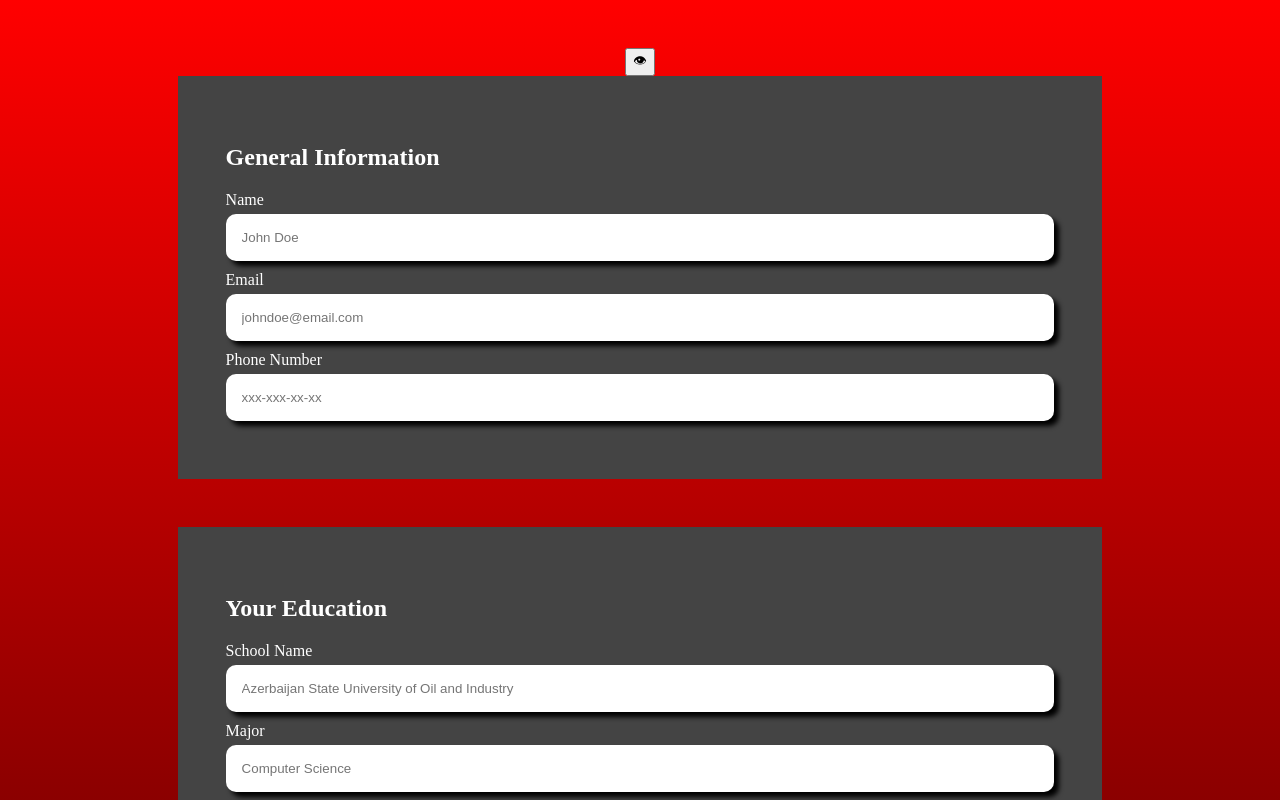
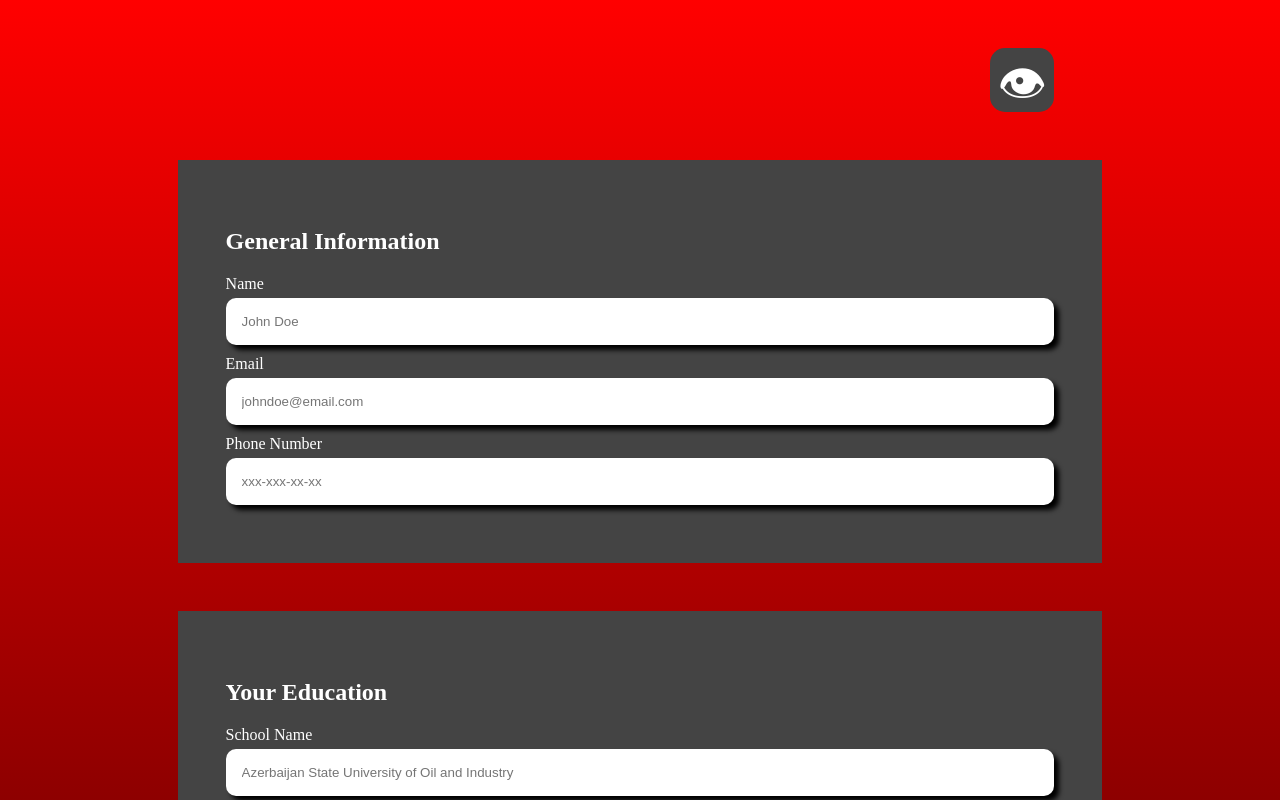
Before and after one commit to ValienteRitter/CV-generator-application, a React (Vite) app: page / in a window 1280 px wide. Shown: the top 800 px of the page. Built offline with nearby package versions, Linux system fonts and the light colour scheme.

Commit message:
Style: Style preview button

```diff
--- a/src/styles/form.css
+++ b/src/styles/form.css
@@ -8,11 +8,34 @@ body {
     justify-content: center;
     align-items: center;
     padding: 2.5rem;
+    gap: 3rem;
+}
+
+.preview-button {
+    width: 70%;
+    display: flex;
+    justify-content: flex-end;
+    /* margin-bottom: 3rem; */
+}
+
+.preview-button > button {
+    border: none;
+    border-radius: 15px;
+    width: 4rem;
+    height: 4rem;
+    font-size: xxx-large;
+    text-align: center;
+    color: white;
+    background-color: #444444;
+}
+
+.preview-button > button:hover {
+    background-color: grey;
 }
 
 .form {
     background-color: #444444;
-    margin-bottom: 3rem;
+    /* margin-bottom: 3rem; */
     padding: 3rem;
     width: 70%;
     color: white;
```
